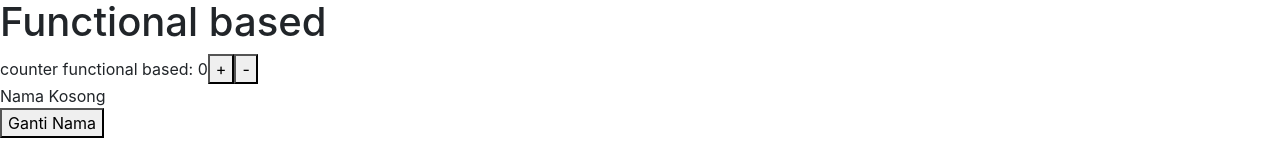
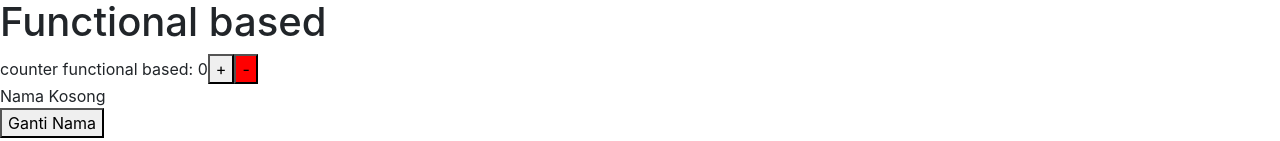
Before and after one commit to inanuriy/react-app-profile, a React (Create React App) app: page / in a window 1280 px wide. Shown: the part 1237-1378 px from the top of the page. Built offline with nearby package versions, Linux system fonts and the light colour scheme.

Commit message:
style inline

```diff
--- a/src/component/ReviewFunction.js
+++ b/src/component/ReviewFunction.js
@@ -29,7 +29,7 @@ function ReviewFunction() {
         </h1>
         counter functional based: {counter}
         <button onClick={increment}>+</button>
-        <button onClick={decrement}>-</button>
+        <button onClick={decrement} style={{backgroundColor: "red"}}>-</button>
         <div>{name}</div>
         <button onClick={changeName}>Ganti Nama</button>
         <div>{obj.firstName}</div>
```
